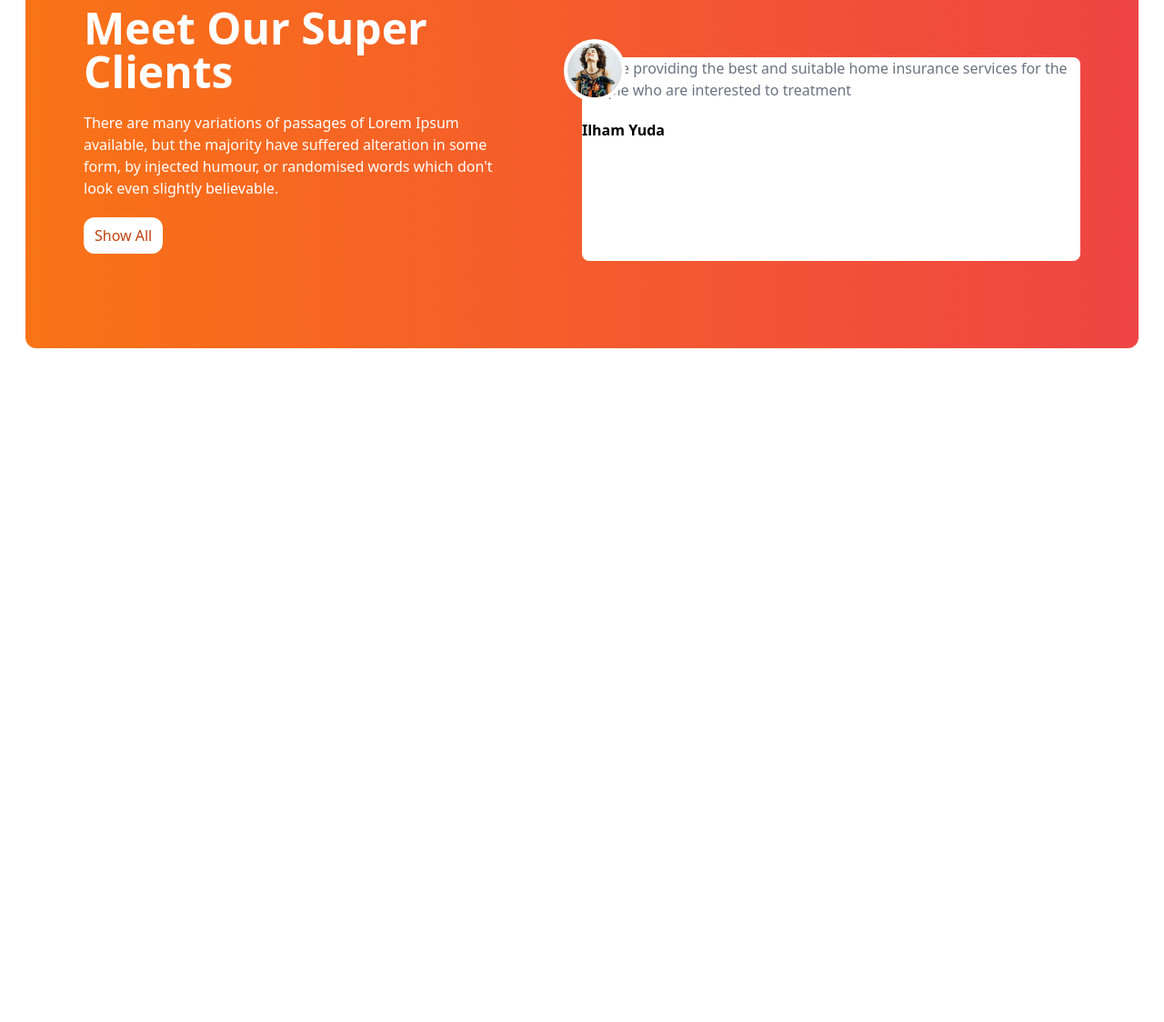
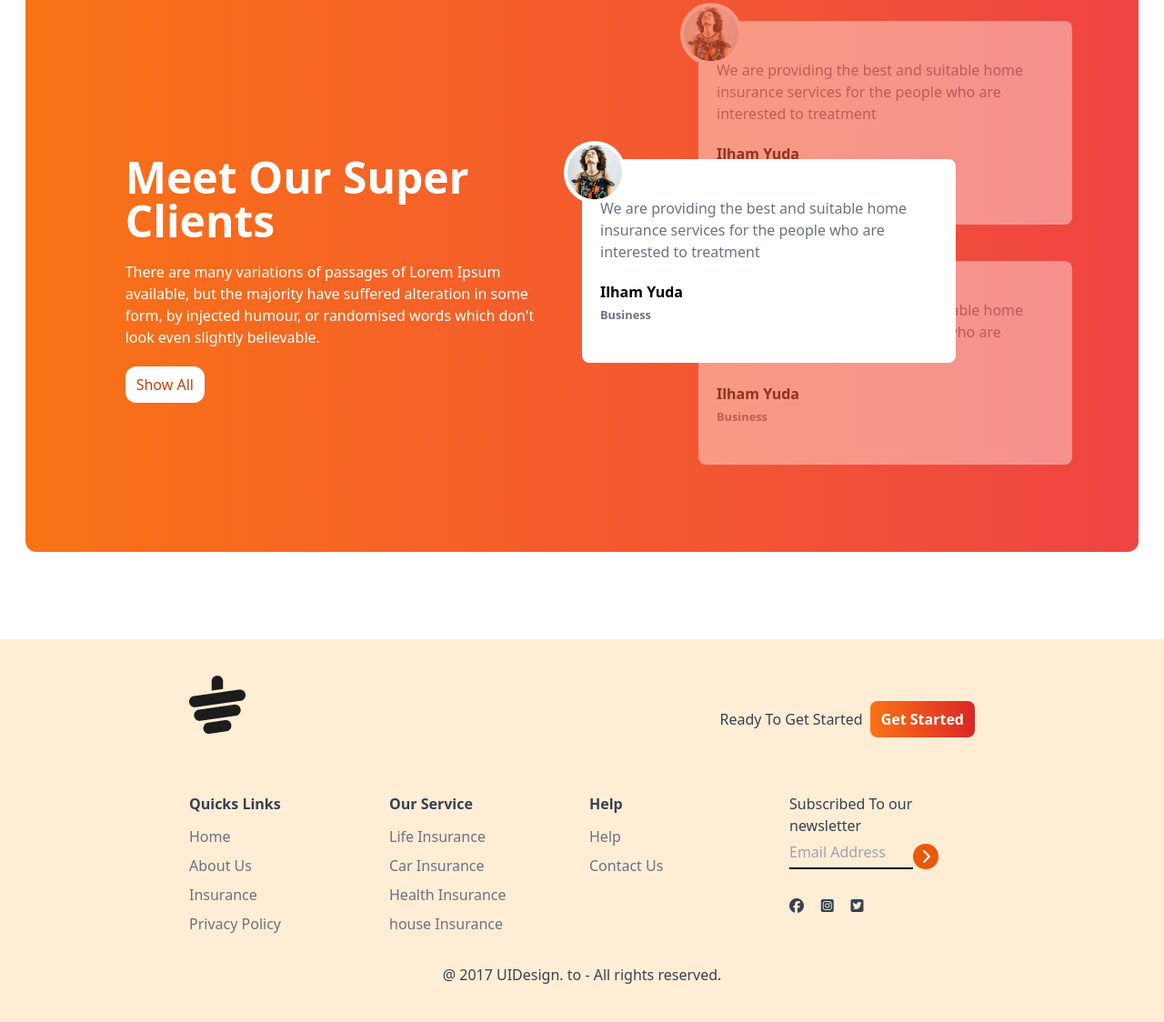
Before and after one commit to partha2165/Tea-House-Tailwind, a plain HTML site: page index.html in a window 1280 px wide. Shown: the part 1795-2919 px from the top of the page at 91% size. Before the commit the page ends 2274 px from the top, so only its background shows below. Drawn offline with nearby package versions, Linux system fonts and the light colour scheme.

Commit message:
Footer Added

```diff
--- a/index.html
+++ b/index.html
@@ -117,35 +117,115 @@
        <section class="mb-24">
         <div class=" bg-gradient-to-r from-orange-500 to-red-500 rounded-xl grid grid-cols-1 lg:grid-cols-2 text-white px-7 md:px-16">
           <!--Reviews Text Section-->
-          <div class="w-5/6">
-            <h1 class="text-5xl font-bold mb-5 mt-10">Meet Our Super Clients</h1>
-            <p class="mb-5">There are many variations of passages of Lorem Ipsum available, but the majority have suffered alteration in some form, by injected humour, or randomised words which don't look even slightly believable.</p>
-            <button class="bg-white text-orange-700 px-3 py-2 rounded-xl">Show All</button>
+          <div class="flex justify-center items-center overflow-hidden">
+            <div class="w-5/6">
+              <h1 class="text-5xl font-bold mb-5 mt-10">Meet Our Super Clients</h1>
+              <p class="mb-5">There are many variations of passages of Lorem Ipsum available, but the majority have suffered alteration in some form, by injected humour, or randomised words which don't look even slightly believable.</p>
+              <button class="bg-white text-orange-700 px-3 py-2 rounded-xl">Show All</button>
+            </div>
           </div>
           <!--Reviews Card Section-->
           <div class="relative py-24">
             <!--Top Card-->
-            <div class="relative h-56 w-full md:3/4 bg-white text-black rounded-lg">
+            <div class="absolute z-10 top-44 md:top-52">
+              <div class="flex items-center px-5 py-5 h-56 w-full md:w-3/4 bg-white text-black rounded-lg">
+                <div>
+                  <img class="absolute -top-5 -left-5 bg-white rounded-full p-1" src="images/client.png" alt="">
+                </div>
+                <div>
+                  <p class="text-gray-500 mb-5">We are providing the best and suitable home insurance services for the people who are interested to treatment</p>
+                  <h1 class="font-bold">Ilham Yuda</h1>
+                  <small class="text-gray-500 font-bold">Business</small>
+                </div>
+              </div>
+            </div>
+            <!--Middle Card-->
+            <div class="relative flex items-center opacity-40 -top-10 px-5 py-5 h-56 w-full left-8 md:left-32 md:w-3/4 bg-white text-black rounded-lg">
               <div>
                 <img class="absolute -top-5 -left-5 bg-white rounded-full p-1" src="images/client.png" alt="">
               </div>
               <div>
                 <p class="text-gray-500 mb-5">We are providing the best and suitable home insurance services for the people who are interested to treatment</p>
                 <h1 class="font-bold">Ilham Yuda</h1>
-                <small></small>
+                <small class="text-gray-500 font-bold">Business</small>
               </div>
             </div>
-            <!--Middle Card-->
-            <div></div>
             <!--Bottom Card-->
-            <div></div>
+            <div class="relative flex items-center opacity-40 px-5 py-5 h-56 w-full left-8 md:left-32 md:w-3/4 bg-white text-black rounded-lg">
+              <div>
+                <img class="absolute -top-5 -left-5 bg-white rounded-full p-1" src="images/client.png" alt="">
+              </div>
+              <div>
+                <p class="text-gray-500 mb-5">We are providing the best and suitable home insurance services for the people who are interested to treatment</p>
+                <h1 class="font-bold">Ilham Yuda</h1>
+                <small class="text-gray-500 font-bold">Business</small>
+              </div>
+            </div>
+          </div>
+        </div>
+       </section>
+    </main>
+    <!--Footer Section-->
+    <footer class="bg-orange-100 text-gray-700 py-10 px-4 md:px-16">
+      <div class="w-9/12 mx-auto">
+        <!--Logo-->
+        <div class="mb-8 flex justify-between">
+          <img class="mb-8" src="images/cup.png" alt="">
+          <div class="flex items-center gap-2">
+            <h4>Ready To Get Started</h4>
+            <button class="bg-gradient-to-r from-orange-500 to-red-600 px-3 py-2 rounded-lg text-white font-bold">Get Started</button>
           </div>
 
+        </div>
+         <!--Links-->
+         <div class="grid grid-cols-1 md:grid-cols-2 lg:grid-cols-4 gap-4">
+          <!--First Column-->
+          <div>
+            <h3 class="text-lx font-bold mb-3">Quicks Links</h3>
+            <ul class="space-y-2">
+              <li><a class="text-gray-500 hover:text-orange-600" href="#">Home</a></li>
+              <li><a class="text-gray-500 hover:text-orange-600"  href="#">About Us</a></li>
+              <li><a class="text-gray-500 hover:text-orange-600"  href="#">Insurance</a></li>
+              <li><a class="text-gray-500 hover:text-orange-600"  href="#">Privacy Policy</a></li>
+            </ul>
+          </div>
+          <!--Second Column-->
+          <div>
+            <h3 class="text-lx font-bold mb-3">Our Service</h3>
+            <ul class="space-y-2">
+              <li><a class="text-gray-500 hover:text-orange-600" href="#">Life Insurance</a></li>
+              <li><a class="text-gray-500 hover:text-orange-600"  href="#">Car Insurance</a></li>
+              <li><a class="text-gray-500 hover:text-orange-600"  href="#">Health Insurance</a></li>
+              <li><a class="text-gray-500 hover:text-orange-600"  href="#">house Insurance</a></li>
+            </ul>
+          </div>
+          <!--Third Column-->
+          <div>
+            <h3 class="text-lx font-bold mb-3">Help</h3>
+            <ul class="space-y-2">
+              <li><a class="text-gray-500 hover:text-orange-600" href="#">Help</a></li>
+              <li><a class="text-gray-500 hover:text-orange-600"  href="#">Contact Us</a></li>
+            </ul>
+          </div>
+          <!--Fourth Column-->
+          <div>
+            <h3>Subscribed To our newsletter</h3>
+            <div class="flex space-y-2">
+              <input class="bg-transparent border-b-2 border-black w-4/6" type="text" placeholder="Email Address" name="" id="">
+              <i class="fa-solid fa-chevron-right w-7 h-7 bg-orange-600 inline-flex rounded-full text-white justify-center items-center"></i>
+            </div>
+            <div class="flex justify-between w-1/5 md:w-2/5 mt-8">
+              <i class="fa-brands fa-facebook"></i>
+              <i class="fa-brands fa-square-instagram"></i>
+              <i class="fa-brands fa-square-twitter"></i>
+            </div>
+          </div>
+        </div>
+        <div class="text-center pt-4 mt-4">
+          <p>@ 2017 UIDesign. to - All rights reserved.</p>
 
         </div>
-       </section>
-
-
-    </main>
+        </div>
+    </footer>
 </body>
 </html>
```
